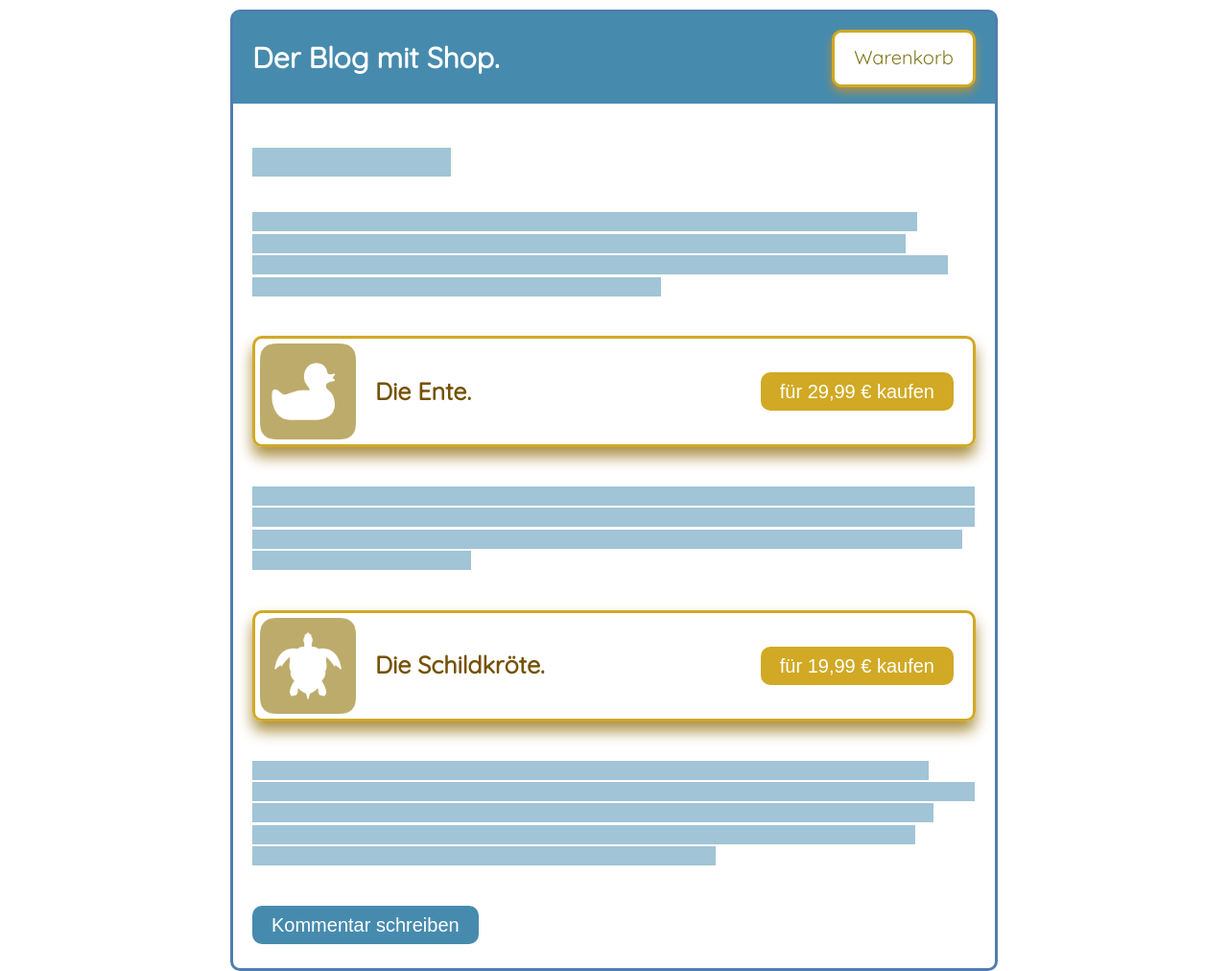
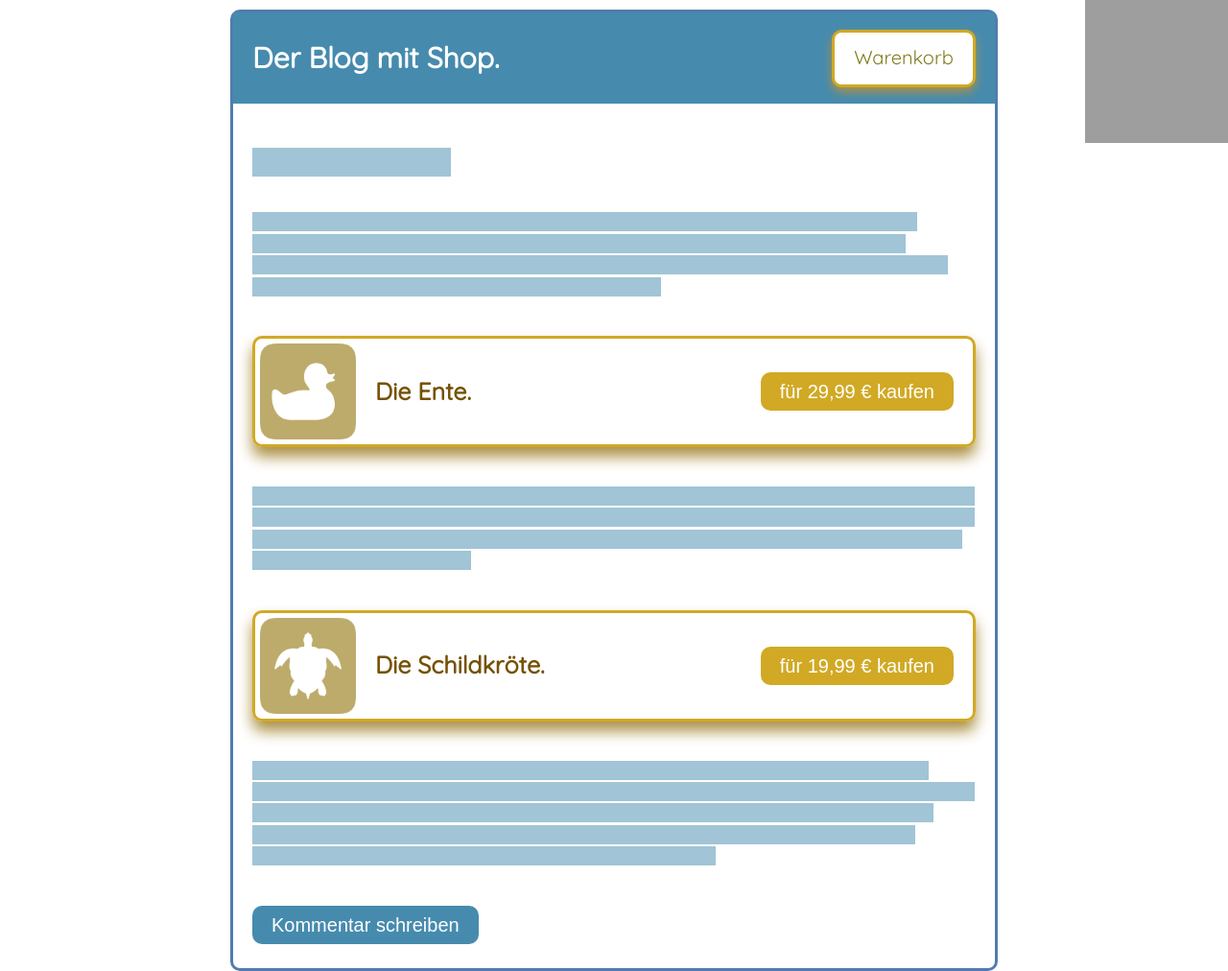
Before and after one commit to naltatis/micro-frontends-blog-example, a website: page team-inform/blog-post.html in a window 1280 px wide. Shown: the whole page at 96% size. Drawn offline with Linux system fonts and the light colour scheme; grey boxes are pictures that could not be loaded.

Commit message:
added ribbon

```diff
--- a/team-inform/blog-post.html
+++ b/team-inform/blog-post.html
@@ -44,6 +44,11 @@
       <button>Kommentar schreiben</button>
     </article>
   </main>
+
+  <a href="https://github.com/naltatis/micro-frontends-blog-example">
+    <img style="position: absolute; top: 0; right: 0; border: 0; z-index: 2; width: 149px; height: 149px;" src="http://aral.github.com/fork-me-on-github-retina-ribbons/right-graphite@2x.png"
+      alt="Fork me on GitHub">
+  </a>
 </body>
 
 </html>
```
